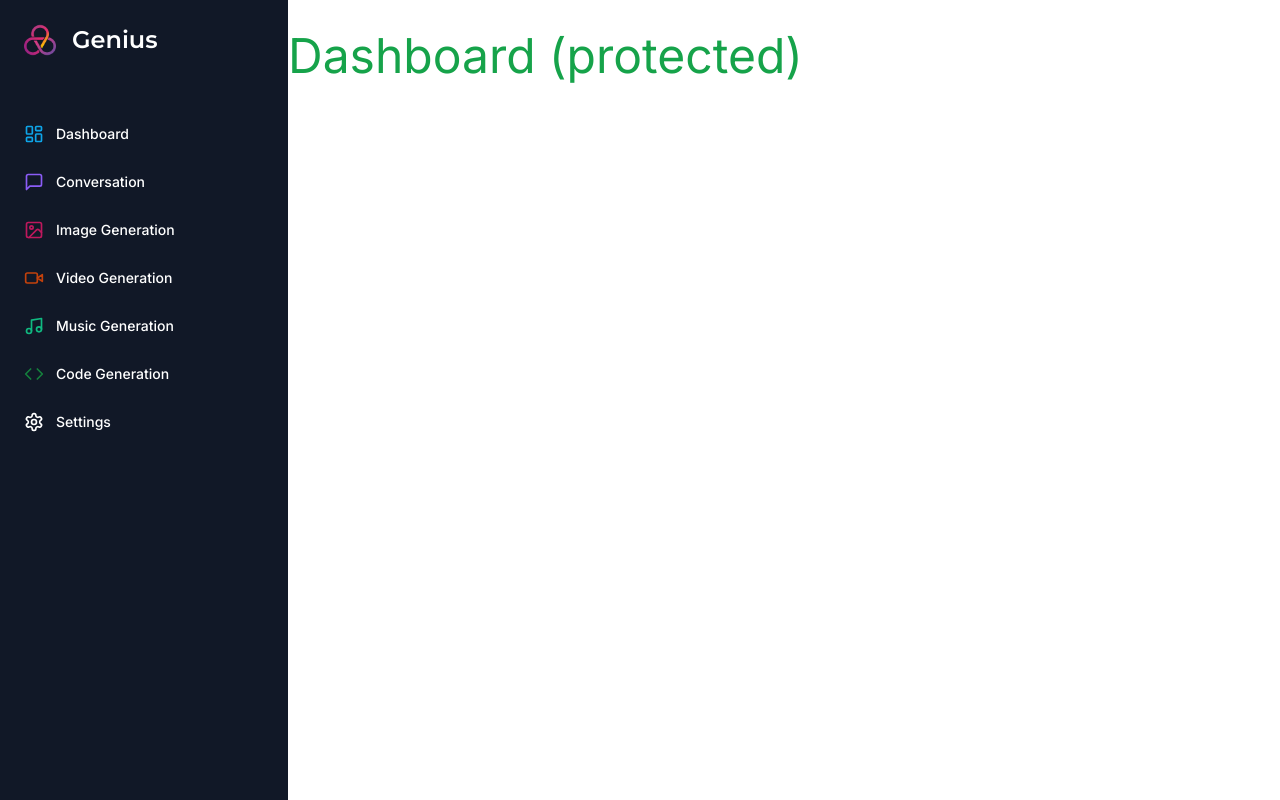
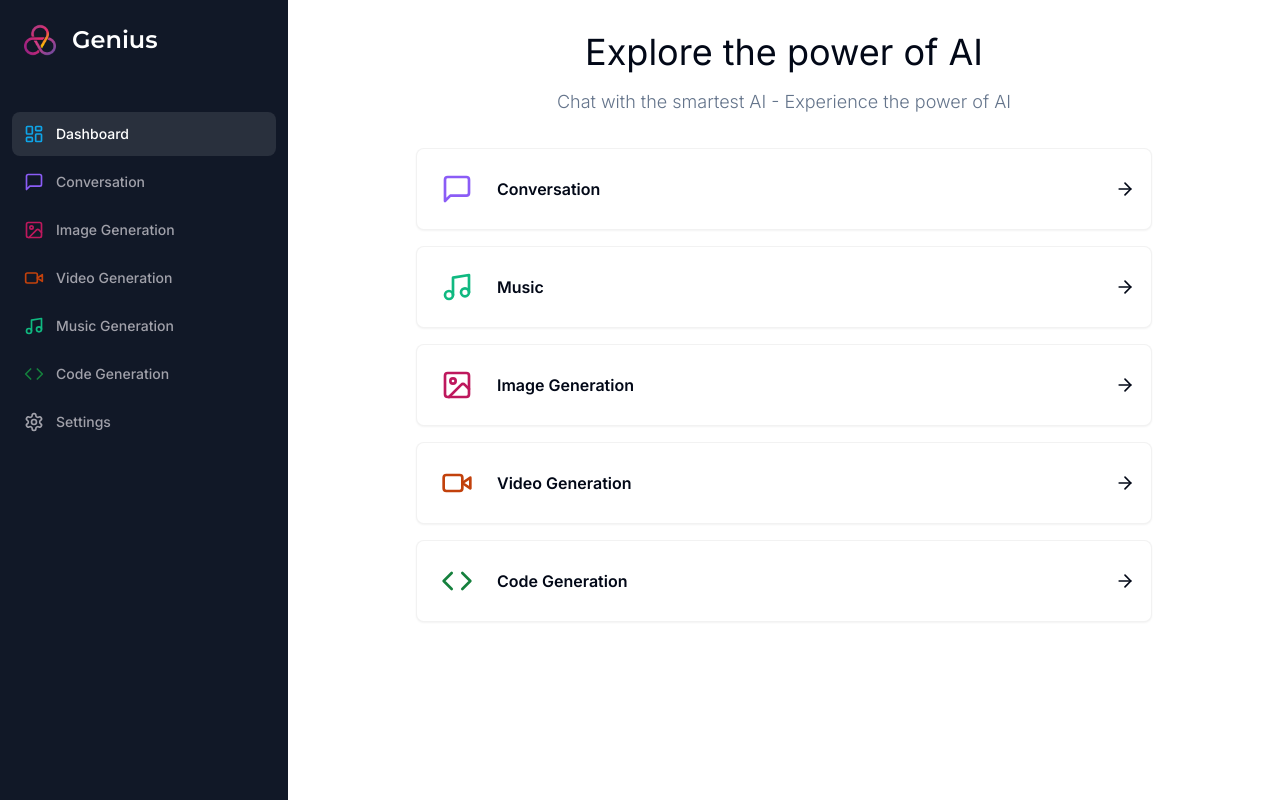
Before and after one commit to sudhanshugautam2911/ai-saas, a Next.js app: page /dashboard in a window 1280 px wide. Built offline with nearby package versions, Linux system fonts and the light colour scheme.

Commit message:
part 2 - Dashboard

```diff
--- a/app/(dashboard)/(routes)/dashboard/page.tsx
+++ b/app/(dashboard)/(routes)/dashboard/page.tsx
@@ -1,11 +1,82 @@
+'use client';
 
-const dashboardPage = () => {
+import { ArrowRight, Code, ImageIcon, MessageSquare, Music, VideoIcon } from "lucide-react";
+
+import { Card } from "@/components/ui/card";
+import { cn } from "@/lib/utils";
+import { useRouter } from "next/navigation";
+
+const tools = [
+  {
+    label: "Conversation",
+    icon: MessageSquare,
+    color: "text-violet-500",
+    bgColor: "text-violet-500/10",
+    href: "/conversation"
+  },
+  {
+    label: "Music",
+    icon: Music,
+    color: "text-emerald-500",
+    bgColor: "text-emerald-500/10",
+    href: "/music"
+  },
+  {
+    label: "Image Generation",
+    icon: ImageIcon,
+    color: "text-pink-700",
+    bgColor: "text-pink-700/10",
+    href: "/image"
+  },
+  {
+    label: "Video Generation",
+    icon: VideoIcon,
+    color: "text-orange-700",
+    bgColor: "text-orange-700/10",
+    href: "/video"
+  },
+  {
+    label: "Code Generation",
+    icon: Code,
+    color: "text-green-700",
+    bgColor: "text-green-700/10",
+    href: "/code"
+  },
+]
+
+const DashboardPage = () => {
+  const router = useRouter();
   return (
     <div>
-      <p className='text-5xl text-green-600'>Dashboard (protected)</p>
+      <div className="mb-8 space-y-4">
+        <h2 className="text-2xl md:text-4xl fond-bold text-center">Explore the power of AI</h2>
+        <p className="text-muted-foreground font-light text-sm md:text-lg text-center">
+          Chat with the smartest AI - Experience the power of AI
+        </p>
+      </div>
+      <div className="px-4 md:px-20 lg:px-32 space-y-4">
+        {
+          tools.map((tool) => (
+            <Card
+              key={tool.href}
+              onClick={()=> router.push(tool.href)}
+              className="p-4 border-black/5 flex items-center justify-between hover:shadow-md transition cursor-pointer">
+              <div className="flex items-center gap-x-4">
+                <div className={cn("p-2 w-fit rounded-md", tool.bgColor)}>
+                  <tool.icon className={cn("w-8 h-8", tool.color)} />
+                </div>
+                <div className="font-semibold">
+                  {tool.label}
+                </div>
+              </div>
+              <ArrowRight className="w-5 h-5" />
+            </Card>
+          ))
+        }
+      </div>
     </div>
 
   )
 }
 
-export default dashboardPage;
+export default DashboardPage;
--- a/app/(dashboard)/layout.tsx
+++ b/app/(dashboard)/layout.tsx
@@ -10,7 +10,7 @@ const DashboardLayout = ({
         <div className="h-full relative">
             <div className="hidden h-full md:flex md:flex-col md:w-72 md:fixed md:inset-y-0 z-[80] bg-gray-900">
                 <div>
-                    <Sidebar/>
+                    <Sidebar />
                 </div>
             </div>
             <main className="md:pl-72">
--- a/components/mobile-sidebar.tsx
+++ b/components/mobile-sidebar.tsx
@@ -1,12 +1,24 @@
-"use-client";
+'use client';
 
 import { Menu } from "lucide-react";
 
 import { Button } from "@/components/ui/button";
 import { Sheet, SheetContent, SheetTrigger } from "@/components/ui/sheet";
 import Sidebar from "@/components/sidebar";
+import { useEffect, useState } from "react";
 
 const MobileSidebar = () => {
+
+    // To solve hydration error(is the error when server side and client side rendering are different)
+    const [isMounted, setIsMounted] = useState(false);
+    useEffect(()=>{
+        setIsMounted(true);
+    }, [])
+    if(!isMounted) {
+        return null;
+    }
+
+
     return (
         <Sheet>
             <SheetTrigger>
--- a/components/sidebar.tsx
+++ b/components/sidebar.tsx
@@ -6,6 +6,7 @@ import { Montserrat } from "next/font/google";
 
 import { cn } from "@/lib/utils";
 import { Code, ImageIcon, LayoutDashboard, MessageSquare, Music, Settings, VideoIcon } from "lucide-react";
+import { usePathname } from "next/navigation";
 
 const montserrat = Montserrat({
     weight: "600",
@@ -57,6 +58,7 @@ const routes = [
 ];
 
 const Sidebar = () => {
+    const pathname = usePathname();
     return (
         <div className="space-x-4 py-4 flex flex-col h-full bg-[#111827] text-white">
             <div className="px-3 py-2 flex-1">
@@ -75,7 +77,7 @@ const Sidebar = () => {
                         <Link
                             href={route.href}
                             key={route.href}
-                            className="text-sm group flex p-3 w-full justify-start font-medium cursor-pointer hover:text-white hover:bg-white/10 rounded-lg transition"
+                            className={cn("text-sm group flex p-3 w-full justify-start font-medium cursor-pointer hover:text-white hover:bg-white/10 rounded-lg transition", pathname === route.href ? "text-white bg-white/10" : "text-zinc-400")}
                         >
                             <div className="flex items-center flex-1">
                                 <route.icon className={cn("h-5 w-5 mr-3", route.color)} />
--- /dev/null
+++ b/components/ui/card.tsx
@@ -0,0 +1,79 @@
+import * as React from "react"
+
+import { cn } from "@/lib/utils"
+
+const Card = React.forwardRef<
+  HTMLDivElement,
+  React.HTMLAttributes<HTMLDivElement>
+>(({ className, ...props }, ref) => (
+  <div
+    ref={ref}
+    className={cn(
+      "rounded-lg border bg-card text-card-foreground shadow-sm",
+      className
+    )}
+    {...props}
+  />
+))
+Card.displayName = "Card"
+
+const CardHeader = React.forwardRef<
+  HTMLDivElement,
+  React.HTMLAttributes<HTMLDivElement>
+>(({ className, ...props }, ref) => (
+  <div
+    ref={ref}
+    className={cn("flex flex-col space-y-1.5 p-6", className)}
+    {...props}
+  />
+))
+CardHeader.displayName = "CardHeader"
+
+const CardTitle = React.forwardRef<
+  HTMLParagraphElement,
+  React.HTMLAttributes<HTMLHeadingElement>
+>(({ className, ...props }, ref) => (
+  <h3
+    ref={ref}
+    className={cn(
+      "text-2xl font-semibold leading-none tracking-tight",
+      className
+    )}
+    {...props}
+  />
+))
+CardTitle.displayName = "CardTitle"
+
+const CardDescription = React.forwardRef<
+  HTMLParagraphElement,
+  React.HTMLAttributes<HTMLParagraphElement>
+>(({ className, ...props }, ref) => (
+  <p
+    ref={ref}
+    className={cn("text-sm text-muted-foreground", className)}
+    {...props}
+  />
+))
+CardDescription.displayName = "CardDescription"
+
+const CardContent = React.forwardRef<
+  HTMLDivElement,
+  React.HTMLAttributes<HTMLDivElement>
+>(({ className, ...props }, ref) => (
+  <div ref={ref} className={cn("p-6 pt-0", className)} {...props} />
+))
+CardContent.displayName = "CardContent"
+
+const CardFooter = React.forwardRef<
+  HTMLDivElement,
+  React.HTMLAttributes<HTMLDivElement>
+>(({ className, ...props }, ref) => (
+  <div
+    ref={ref}
+    className={cn("flex items-center p-6 pt-0", className)}
+    {...props}
+  />
+))
+CardFooter.displayName = "CardFooter"
+
+export { Card, CardHeader, CardFooter, CardTitle, CardDescription, CardContent }
```
